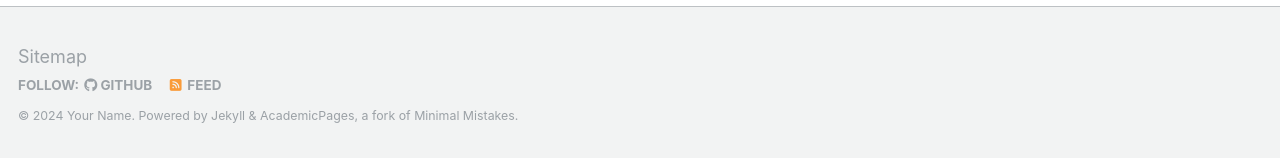
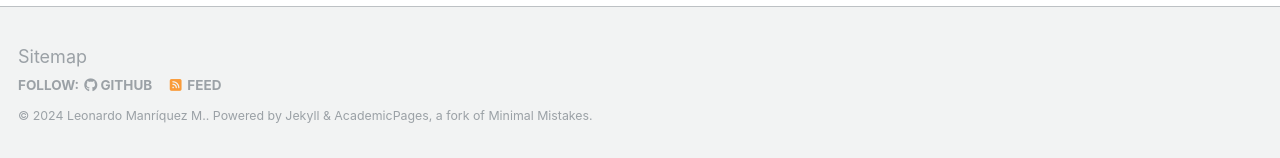
Before and after one commit to leomanriquezm/leomanriquezm.github.io, a Jekyll site: the page built from _pages/about.md, in a window 1280 px wide and 900 px high, scrolled down 2640 px. Shown: the part 739-897 px from the top of the window. Built offline with Jekyll 4.4.1, drawn with Linux system fonts in a browser that asks for light colours; some web fonts are replaced.

Commit message:
Update _config.yml

```diff
--- a/_config.yml
+++ b/_config.yml
@@ -10,7 +10,7 @@
 locale                   : "en-US"
 title                    : "Leonardo Manríquez M. / Site Title"
 title_separator          : "-"
-name                     : &name "Your Name"
+name                     : &name "Leonardo Manríquez M."
 description              : &description "personal description"
 url                      : https://academicpages.github.io # the base hostname & protocol for your site e.g. "https://mmistakes.github.io"
 baseurl                  : "" # the subpath of your site, e.g. "/blog"
```
